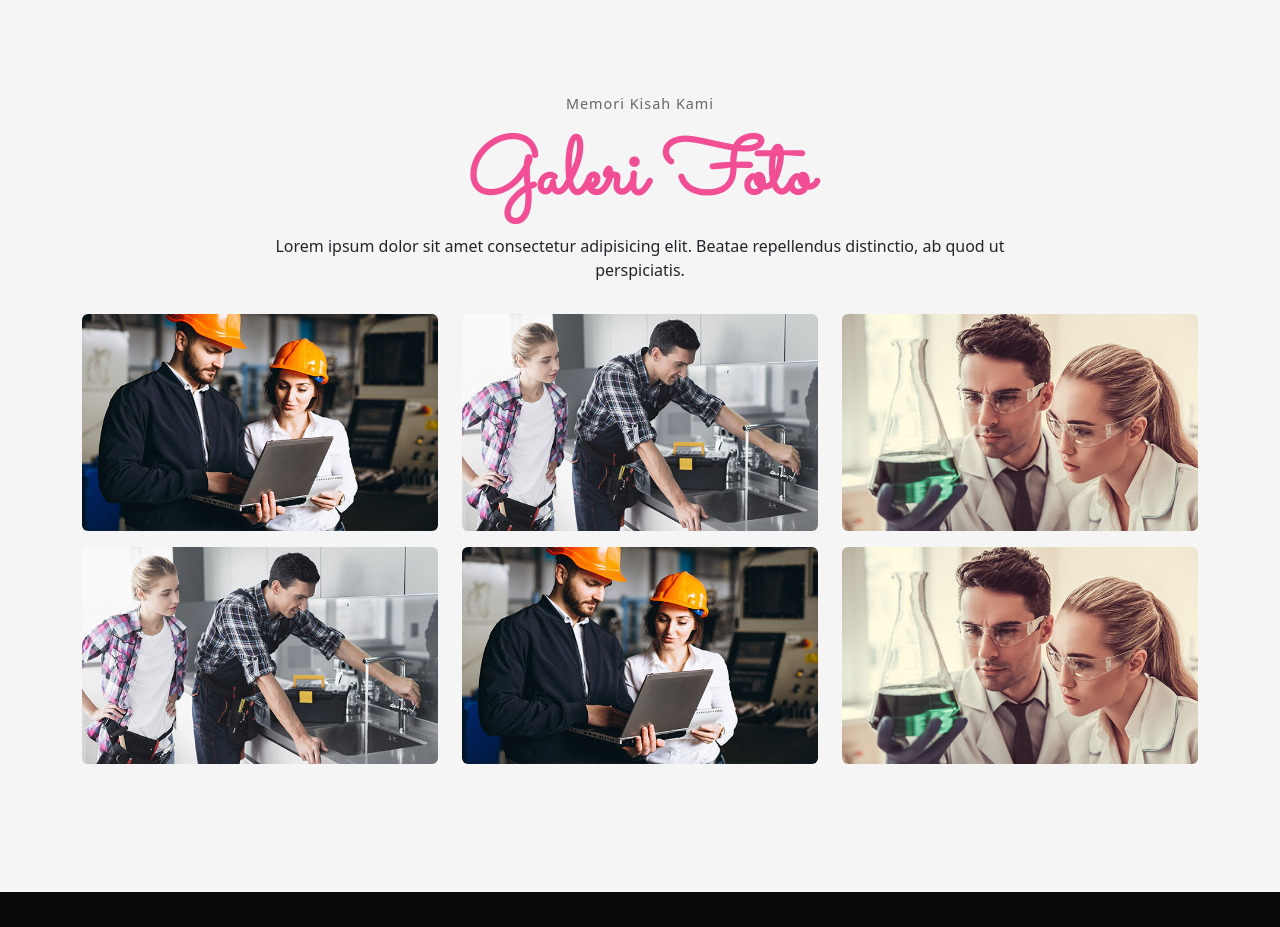
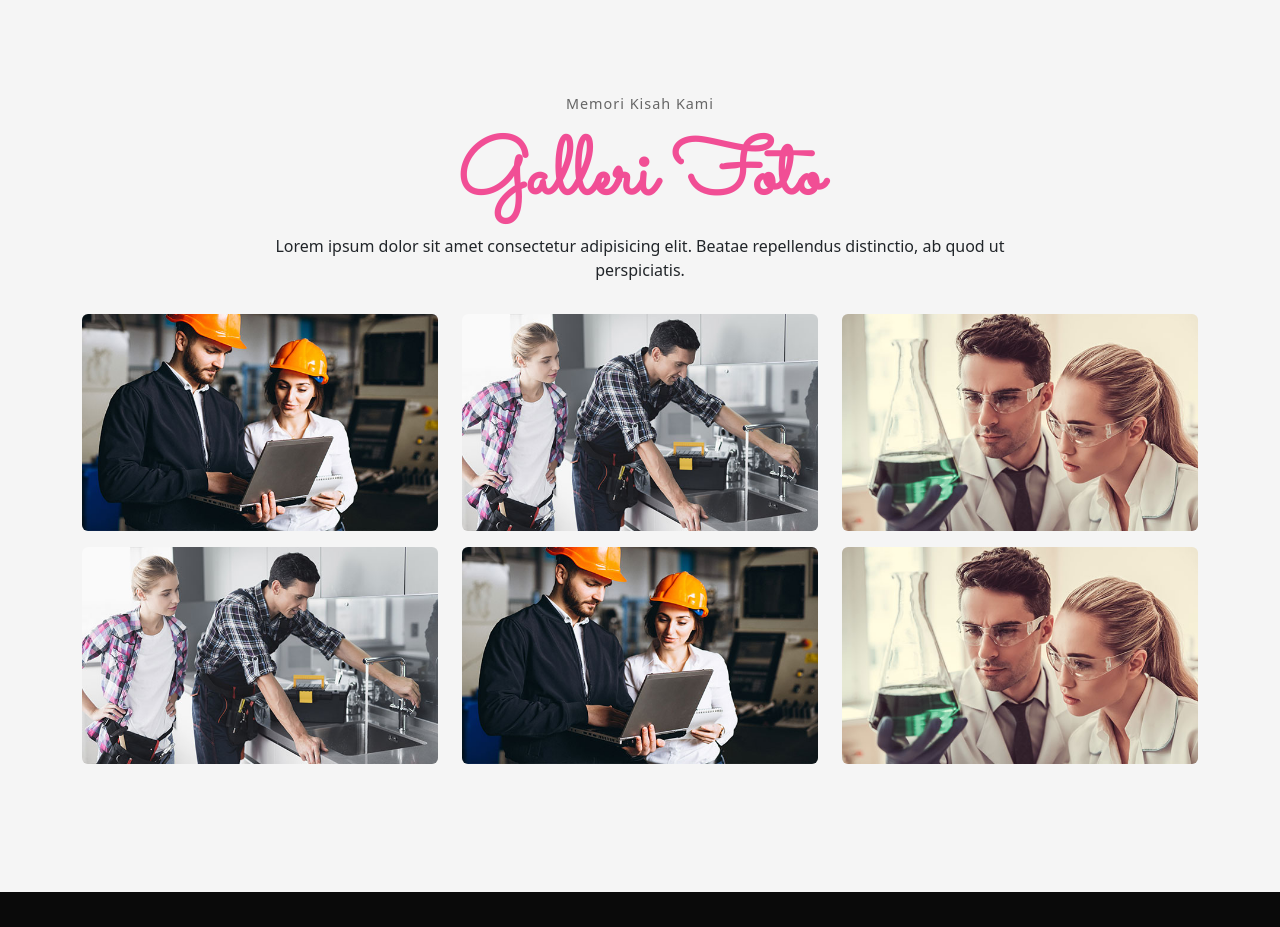
Before and after one commit to AnggaWardani/wedding-ivantation, a plain HTML site: page index.html in a window 1280 px wide. Shown: the part 4220-5147 px from the top of the page. Drawn offline with nearby package versions, Linux system fonts and the light colour scheme; some packages are replaced by stand-ins of ours; a script that the page names is missing.

Commit message:
Update index.html

```diff
--- a/index.html
+++ b/index.html
@@ -245,7 +245,7 @@
             <div class="row justify-content-center">
                 <div class="col-md-8 col-10 text-center">
                     <span>Memori Kisah Kami</span>
-                    <h2>Galeri Foto</h2>
+                    <h2>Galleri Foto</h2>
                     <p>Lorem ipsum dolor sit amet consectetur adipisicing elit. Beatae repellendus distinctio, ab quod ut perspiciatis.</p>
                 </div>
             </div>
```
